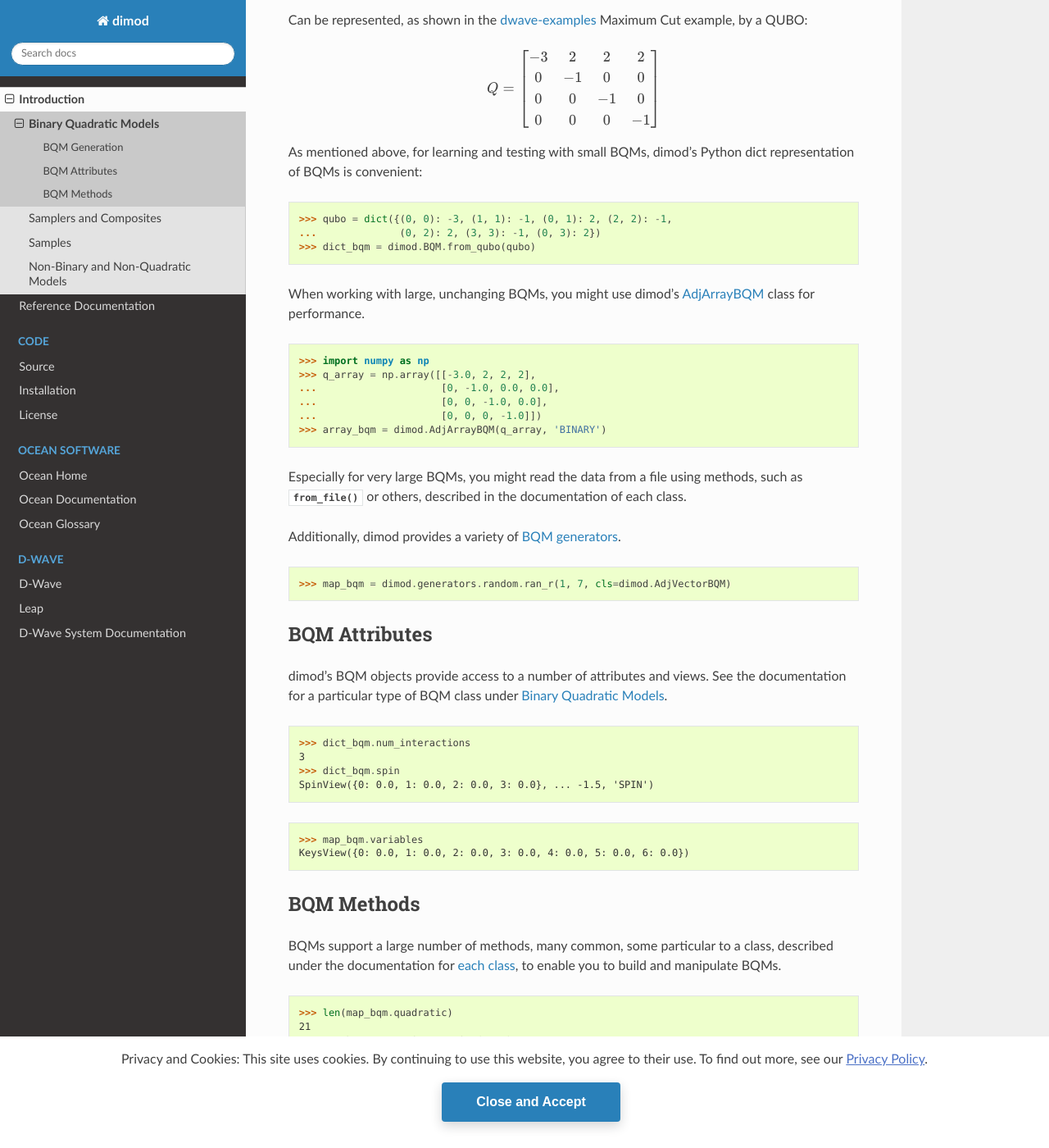
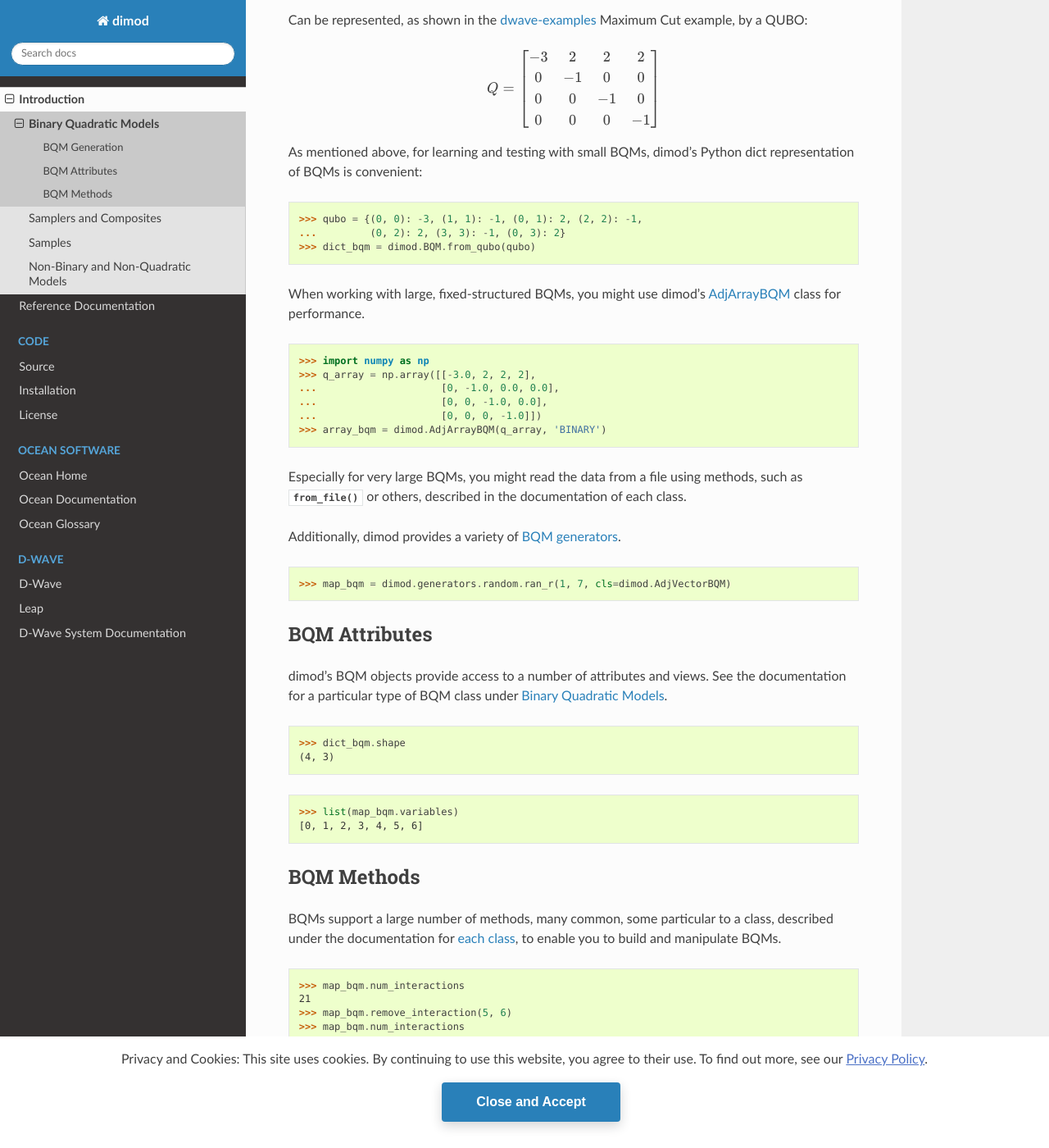
Before and after one commit to dwavesystems/dimod, a Sphinx documentation site: the page built from docs/intro/intro_bqm.rst, in a window 1280 px wide and 1400 px high, scrolled down 756 px. Shown: the whole window at 82% size. Built offline with Sphinx 7.4.7 and the Read the Docs theme 2.0.0, drawn with Linux system fonts in a browser that asks for light colours; the version number could not be read and is left out.

Commit message:
Implement review comments

```diff
--- a/docs/intro/intro_bqm.rst
+++ b/docs/intro/intro_bqm.rst
@@ -46,11 +46,11 @@ example, by a QUBO:
 As mentioned above, for learning and testing with small BQMs, dimod's Python dict
 representation of BQMs is convenient:
 
->>> qubo = dict({(0, 0): -3, (1, 1): -1, (0, 1): 2, (2, 2): -1,
-...              (0, 2): 2, (3, 3): -1, (0, 3): 2})
+>>> qubo = {(0, 0): -3, (1, 1): -1, (0, 1): 2, (2, 2): -1,
+...         (0, 2): 2, (3, 3): -1, (0, 3): 2}
 >>> dict_bqm = dimod.BQM.from_qubo(qubo)
 
-When working with large, unchanging BQMs, you might use
+When working with large, fixed-structured BQMs, you might use
 dimod's :ref:`AdjArrayBQM <adjarraybqm_dimod>` class for performance.
 
 >>> import numpy as np
@@ -74,13 +74,11 @@ BQM Attributes
 dimod's BQM objects provide access to a number of attributes and views. See the
 documentation for a particular type of BQM class under :ref:`bqm`.
 
->>> dict_bqm.num_interactions
-3
->>> dict_bqm.spin    # doctest:+ELLIPSIS
-SpinView({0: 0.0, 1: 0.0, 2: 0.0, 3: 0.0}, ... -1.5, 'SPIN')
+>>> dict_bqm.shape
+(4, 3)
 
->>> map_bqm.variables
-KeysView({0: 0.0, 1: 0.0, 2: 0.0, 3: 0.0, 4: 0.0, 5: 0.0, 6: 0.0})
+>>> list(map_bqm.variables)
+[0, 1, 2, 3, 4, 5, 6]
 
 BQM Methods
 ===========
@@ -89,8 +87,8 @@ BQMs support a large number of methods, many common, some particular to a class,
 described under the documentation for :ref:`each class <bqm>`, to enable you to
 build and manipulate BQMs.
 
->>> len(map_bqm.quadratic)
+>>> map_bqm.num_interactions
 21
 >>> map_bqm.remove_interaction(5, 6)
->>> len(map_bqm.quadratic)
+>>> map_bqm.num_interactions
 20
--- a/docs/intro/intro_samplers.rst
+++ b/docs/intro/intro_samplers.rst
@@ -30,8 +30,8 @@ test sampler, for example, calculates the energy of all possible samples.
 
     Star graph with four nodes.
 
->>> qubo = dict({(0, 0): -3, (1, 1): -1, (0, 1): 2, (2, 2): -1,
-...              (0, 2): 2, (3, 3): -1, (0, 3): 2})
+>>> qubo = {(0, 0): -3, (1, 1): -1, (0, 1): 2, (2, 2): -1,
+...         (0, 2): 2, (3, 3): -1, (0, 3): 2}
 >>> dict_bqm = dimod.BQM.from_qubo(qubo)
 >>> sampler_exact = dimod.ExactSolver()
 >>> sampleset = sampler_exact.sample(dict_bqm)
--- a/docs/intro/intro_samples.rst
+++ b/docs/intro/intro_samples.rst
@@ -12,7 +12,7 @@ For an introduction to returned solutions and samples, see
 
 For all supported sampleset methods, see :ref:`sampleset`.
 
-This example creates a sampleset then demonstrates some :class:`~dimod.SampleSet`
+This example creates a sample set and then demonstrates some :class:`~dimod.SampleSet`
 properties and methods.
 
 >>> bqm = dimod.generators.random.ran_r(1, 7)
```
Also changed, not shown: other parts of docs/intro/intro_samplers.rst (+1 -1 lines), README.rst (+4 -4 lines).
